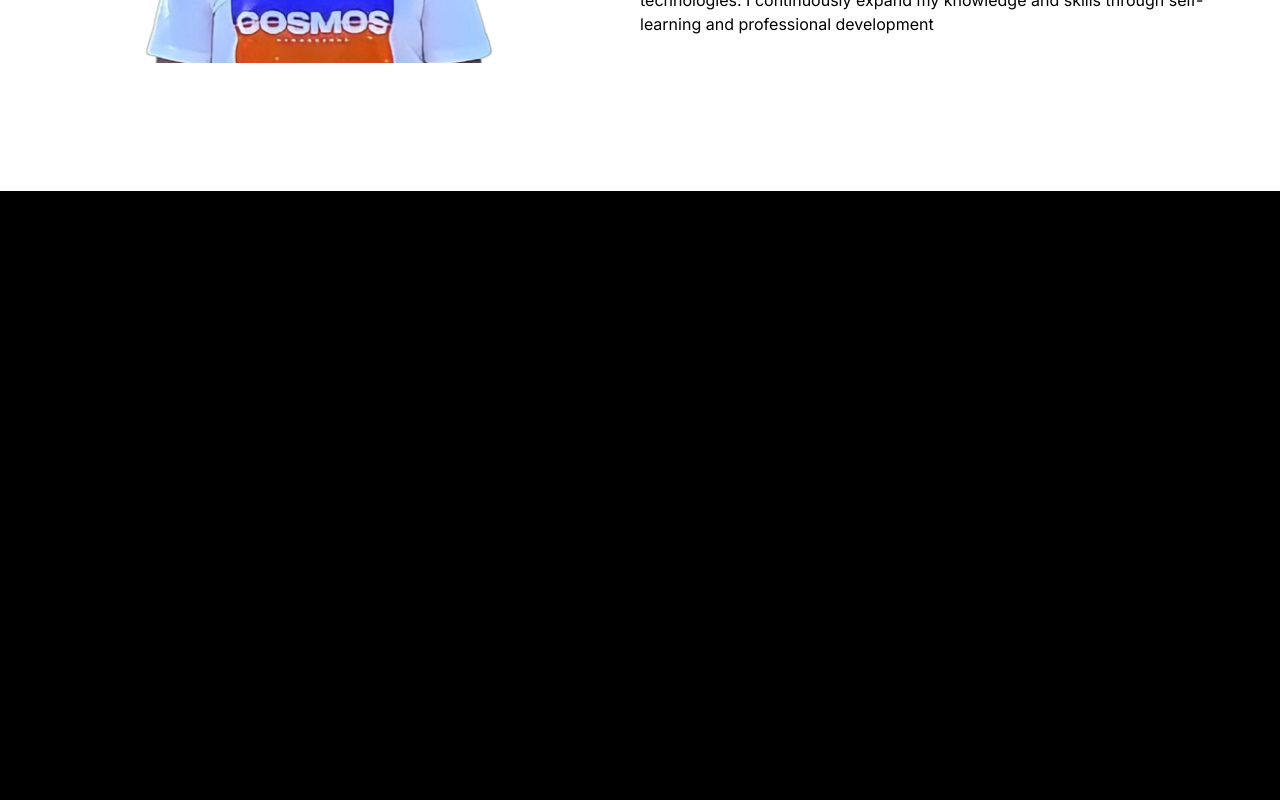
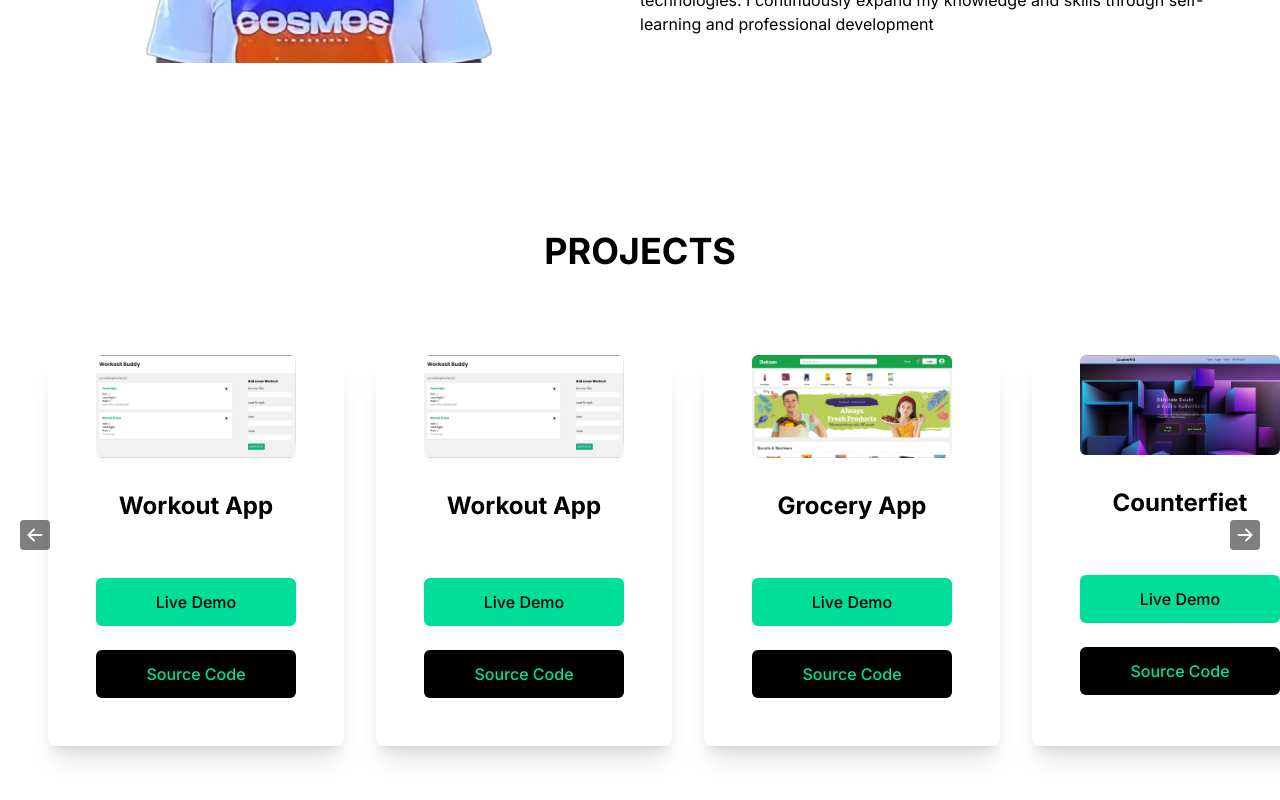
Before and after one commit to Prince-0000/portfolio_app, a Next.js app: page / in a window 1280 px wide. Shown: the part 1268-2068 px from the top of the page. Before the commit the page ends 1459 px from the top, so only its background shows below. Built offline with nearby package versions, Linux system fonts and the light colour scheme.

Commit message:
add carousel

```diff
--- a/src/app/globals.css
+++ b/src/app/globals.css
@@ -5,3 +5,17 @@
 body{
   background-color: black;
 }
+@layer utilities {
+  @variants responsive {
+    /* Hide scrollbar for Chrome, Safari and Opera */
+    .no-scrollbar::-webkit-scrollbar {
+        display: none;
+    }
+
+    /* Hide scrollbar for IE, Edge and Firefox */
+    .no-scrollbar {
+        -ms-overflow-style: none;  /* IE and Edge */
+        scrollbar-width: none;  /* Firefox */
+    }
+  }
+}
--- a/src/app/page.tsx
+++ b/src/app/page.tsx
@@ -1,12 +1,14 @@
 import Dashboard from "@/components/dashboard/dashboard"
 import About from "@/components/about/about"
 import { ToastContainer } from "react-toastify";
+import Projects from "@/components/projects/projects";
 export default function Home() {
   return (
     <main>
       <ToastContainer position="top-left"/>
       <Dashboard />
       <About />
+      <Projects />
     </main>
   );
 }
--- a/src/components/about/about.tsx
+++ b/src/components/about/about.tsx
@@ -19,9 +19,9 @@ const About = () => {
           </h1>
           <p>
             {" "}
-            I am a third year B.Tech CS student at Graphic Era Hill Univerity. I
-            am a skilled web developer with experience in both front-end and
-            back-end development. I am also a proficient coder with strong
+            I am a fourth year B.Tech CS student at Graphic Era Hill Univerity. I
+            am a skilled full stack developer with experience in front-end development.
+            I am also a proficient coder with strong
             problem-solving skills. I am dedicated and hardworking, with a
             passion for software development. I am also flexible and adaptive,
             able to quickly learn new technologies and adapt to new situations.
--- a/src/components/dashboard/dashboard.tsx
+++ b/src/components/dashboard/dashboard.tsx
@@ -5,12 +5,12 @@ import { FaGithub, FaInstagram, FaLinkedinIn } from "react-icons/fa";
 import { SiLeetcode } from 'react-icons/si';
 
 const Dashboard = () => {
-  // const [text] = useTypewriter({
-  //   words: ["Developer", "Coder"],
-  //   loop: {},
-  //   typeSpeed: 100,
-  //   deleteSpeed: 100,
-  // });
+  const [text] = useTypewriter({
+    words: ["Developer", "Coder"],
+    loop: 0,
+    typeSpeed: 100,
+    deleteSpeed: 100,
+  });
   const leetcodeUrl = "https://leetcode.com/Prince_0001/";
   const instagramUrl = "https://www.instagram.com/prince_mehta01/";
   const linkedinUrl = "https://www.linkedin.com/in/prince0000";
@@ -24,7 +24,7 @@ const Dashboard = () => {
         <h1 className="md:text-5xl sm:text-5xl text-4xl font-bold md:py-6 ">
           PRINCE MEHTA
         </h1>
-        {/* <div className="flex justify-center items-center">
+        <div className="flex justify-center items-center">
           <p className="md:text-5xl sm:text-4xl sm:pt-10 text-xl font-bold py-4"></p>
           <span className="md:text-5xl sm:text-4xl text-xl font-bold md:pl-4 pl-2">
             <span>A </span>
@@ -33,7 +33,7 @@ const Dashboard = () => {
               <Cursor />
             </span>
           </span>
-        </div> */}
+        </div>
         <p className="md:text-2xl text-xl font-bold text-gray-500 px-2 mt-4">
         Unlocking Efficiency with Full-Stack Mastery & DSA Insights
         </p>
--- /dev/null
+++ b/src/components/projects/card.tsx
@@ -0,0 +1,34 @@
+import Link from "next/link";
+import Image, { StaticImageData } from "next/image";
+
+interface CardProps {
+  image: StaticImageData;
+  title: string;
+  liveUrl: string;
+  codeUrl: string;
+}
+
+const Card: React.FC<CardProps> = ({ image, title, liveUrl, codeUrl }):JSX.Element => {
+  return (
+    <div className="w-full shadow-xl flex flex-col p-12 my-5 rounded-lg hover:scale-105 duration-300">
+      <Image
+        className="w-[200px] mt-[-3rem] mx-auto bg-white rounded-md"
+        src={image}
+        alt={title} // Using title as alt for accessibility
+      />
+      <h2 className="text-2xl font-bold text-center py-8">{title}</h2>
+      <button className="bg-[#00df9a] w-[200px] rounded-md font-medium mx-auto my-6 px-6 py-3 text-black">
+        <a href={liveUrl} target="_blank" rel="noreferrer">
+          Live Demo
+        </a>
+      </button>
+      <button className="bg-black text-[#00df9a] w-[200px] rounded-md font-medium mx-auto px-6 py-3">
+        <Link href={codeUrl} target="_blank" rel="noreferrer">
+          Source Code
+        </Link>
+      </button>
+    </div>
+  );
+};
+
+export default Card;
--- /dev/null
+++ b/src/components/projects/projects.tsx
@@ -0,0 +1,72 @@
+"use client"
+import Card from "./card";
+import Dukaan from "@/assests/grocery.png";
+import Counterfiet from "@/assests/counterfiet.png";
+import Workout from "@/assests/workout.png";
+import { BsFillArrowLeftSquareFill, BsFillArrowRightSquareFill } from "react-icons/bs";
+
+const Projects = () => {
+    const slideLeft = () => {
+    var slider = document.getElementById("slider");
+    if(slider!==null)
+      slider.scrollLeft = slider.scrollLeft - 500;
+  };
+    const slideRight = () => {
+    var slider = document.getElementById("slider");
+    if(slider!==null)
+      slider.scrollLeft = slider.scrollLeft + 500;
+  };
+  return (
+    <div id="project" className="relative bg-white flex flex-col items-center">
+      <h1 className="md:text-4xl mt-10 z-10 bg-white sm:text-3xl text-xl text-black font-bold mx-auto">
+        PROJECTS
+      </h1>
+
+      <div
+        id="slider"
+        className=" mt-[-3rem] w-full bg-white py-[7rem] px-4 overflow-x-scroll scroll whitespace-nowrap scroll-smooth no-scrollbar"
+      >
+        <div className="absolute top-1/2 left-5 transform -translate-y-1/2 cursor-pointer bg-white opacity-50 hover:opacity-100">
+          <BsFillArrowLeftSquareFill onClick={slideLeft} size={30} />
+        </div>
+        <div className="px-[2rem] w-full mx-auto grid grid-flow-col auto-cols-max gap-8">
+          <Card
+            image={Workout}
+            title="Workout App"
+            liveUrl=""
+            codeUrl="https://github.com/Prince-0000/workout_web"
+          />
+          <Card
+            image={Workout}
+            title="Workout App"
+            liveUrl=""
+            codeUrl="https://github.com/Prince-0000/workout_web"
+          />
+          <Card
+            image={Dukaan}
+            title="Grocery App"
+            liveUrl="https://dukaann.vercel.app/"
+            codeUrl="https://github.com/Prince-0000/grocery_web_app"
+          />
+          <Card
+            image={Counterfiet}
+            title="Counterfiet"
+            liveUrl=""
+            codeUrl="https://github.com/Prince-0000/Counterfeit"
+          />
+          <Card
+            image={Workout}
+            title="Workout App"
+            liveUrl=""
+            codeUrl="https://github.com/Prince-0000/workout_web"
+          />
+        </div>
+        <div className="absolute top-1/2 right-5 transform -translate-y-1/2 cursor-pointer bg-white opacity-50 hover:opacity-100">
+              <BsFillArrowRightSquareFill onClick={slideRight} size={30} />
+            </div>
+      </div>
+    </div>
+  );
+};
+
+export default Projects;
```
